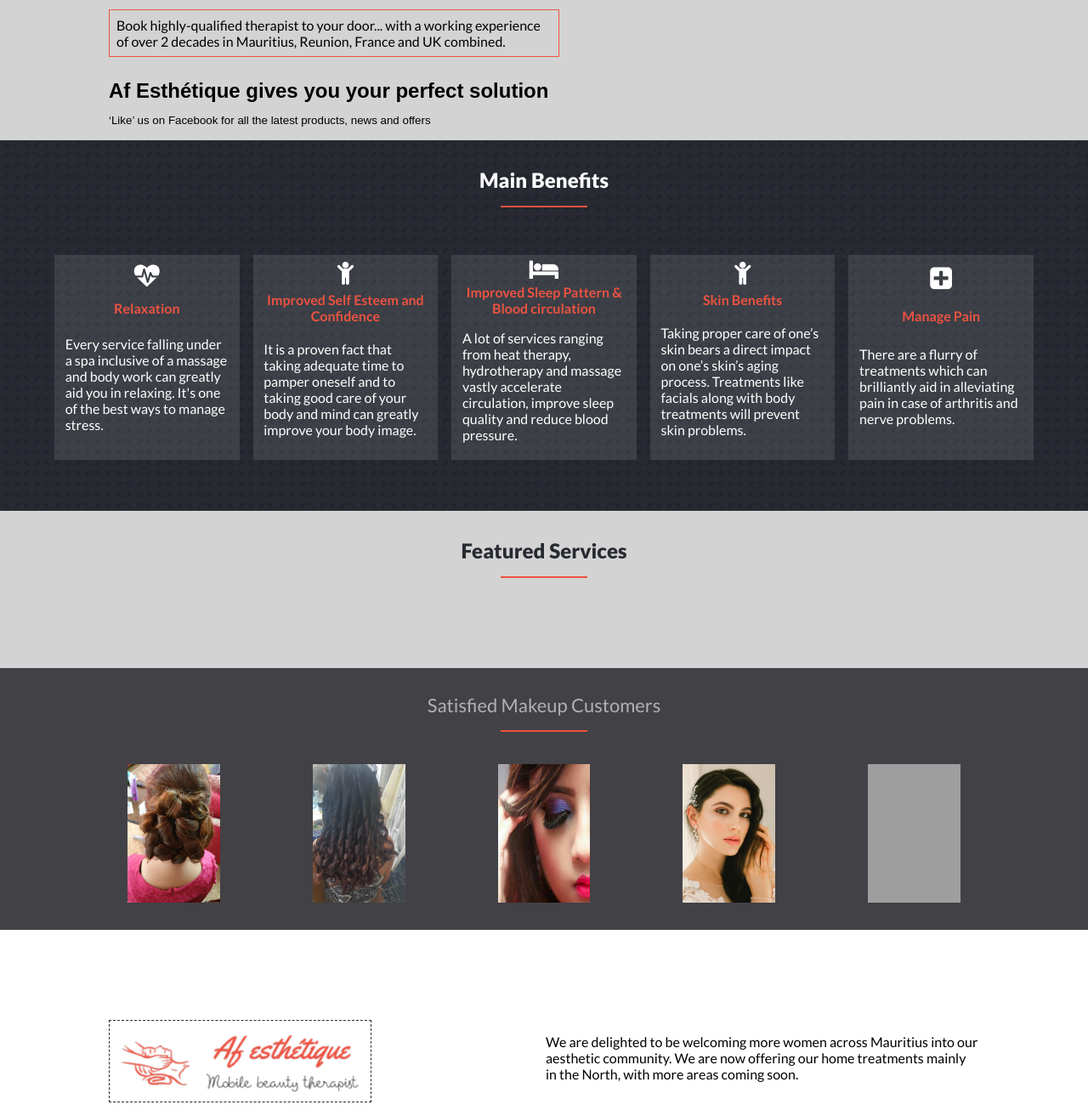
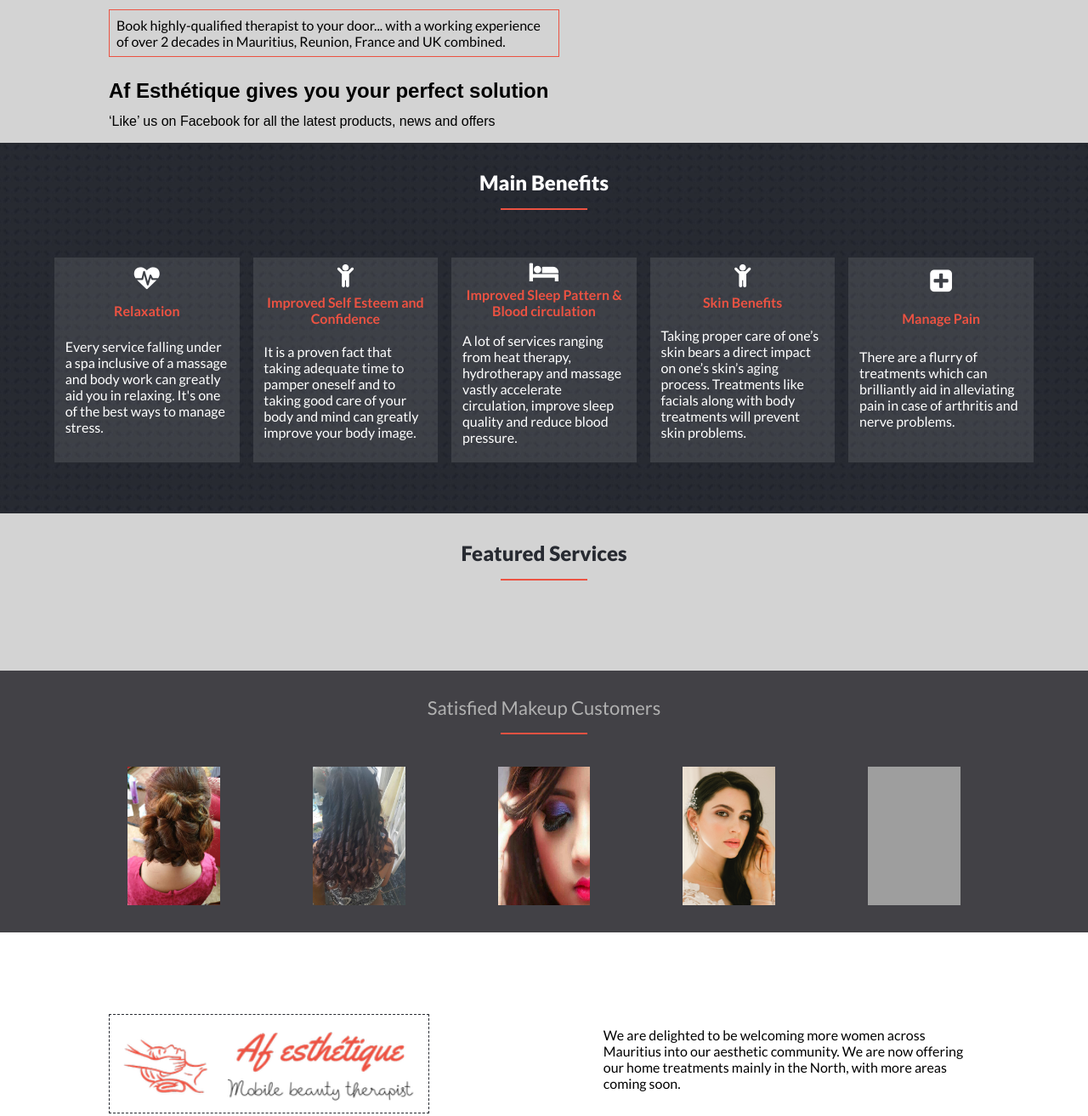
Before and after one commit to Akhtar-Joomun/beauty-therapist, a plain HTML site: page index.html in a window 1280 px wide. Shown: the part 520-1833 px from the top of the page at 85% size. Drawn offline with Linux system fonts and the light colour scheme; grey boxes are pictures that could not be loaded.

Commit message:
Adjust layout for mobile version

```diff
--- a/index.html
+++ b/index.html
@@ -82,7 +82,7 @@
           <div class="before-title">
             No time to get to the beauty salon, ladies? No problem!
           </div>
-          <h1>Hair, Skin and Nails treatment</h1>
+          <h1 class="main-title">Hair, Skin and Nails treatment</h1>
           <p class="short-description">
             Book highly-qualified therapist to your door... with a working
             experience of over 2 decades in Mauritius, Reunion, France and UK
--- a/style.css
+++ b/style.css
@@ -21,6 +21,7 @@
     height: 100%;
     display: flex;
     flex-direction: column;
+    margin-top: 20%;
   }
 
   body {
@@ -103,16 +104,16 @@
     margin-top: 0;
     padding-bottom: 15px;
     margin-bottom: 1px;
-    margin-left: 5%;
+    margin-left: 4%;
     font-family: sans-serif;
     font-weight: 100;
-    font-size: smaller;
+    font-size: 1rem;
   }
 
   .perfect-solution {
     font-family: Cocogoose, sans-serif;
     margin-bottom: 1%;
-    margin-left: 5%;
+    margin-left: 4%;
   }
 
   img {
@@ -153,13 +154,17 @@
     font-size: 22px;
     color: #ec5242;
     font-family: Cocogoose, sans-serif;
-    margin-left: 10%;
+    margin-left: 4%;
     font-weight: bold;
   }
 
+  .main-title {
+    margin-left: 4%;
+  }
+
   .short-description {
-    width: 90%;
-    margin-left: auto;
+    width: 80%;
+    margin-left: 4%;
     margin-right: auto;
     border: #ec5242;
     border-style: solid;
@@ -419,10 +424,8 @@
   }
 
   .footer-img {
-    width: 30%;
-    margin-right: 7.5%;
-    margin-top: auto;
-    margin-bottom: auto;
+    width: 70%;
+    margin: auto;
     border: 1px dashed #272a31;
   }
 
@@ -438,10 +441,12 @@
     margin-bottom: auto;
     margin-left: auto;
     margin-right: auto;
+    flex-direction: column;
   }
 
   .footer-content p {
       text-align: left;
+      margin-top: 30%;
   }
 
   .center {
@@ -624,6 +629,7 @@
 
     .pink-section {
       padding-top: 6.5%;
+      margin-top: 0;
     }
 
     .header1 {
@@ -668,7 +674,8 @@
     .perfect-solution,
     .like-us,
     .short-description,
-    h1 {
+    .before-title,
+    .main-title {
       margin-left: 10%;
     }
 
@@ -735,6 +742,21 @@
       background-color: #2e2e2e;
       color: white;
     }
+
+    .footer-content {
+      width: 80%;
+      display: flex;
+      flex-direction: row;
+      margin-top: auto;
+      margin-bottom: auto;
+      margin-left: auto;
+      margin-right: auto;
+    }
+
+    .footer-content p {
+      text-align: left;
+      margin-top: 1.5%;
+  }
 
     .about-title {
       padding-top: 72px;
```
Also changed, not shown: images/screenshot.png (added).
